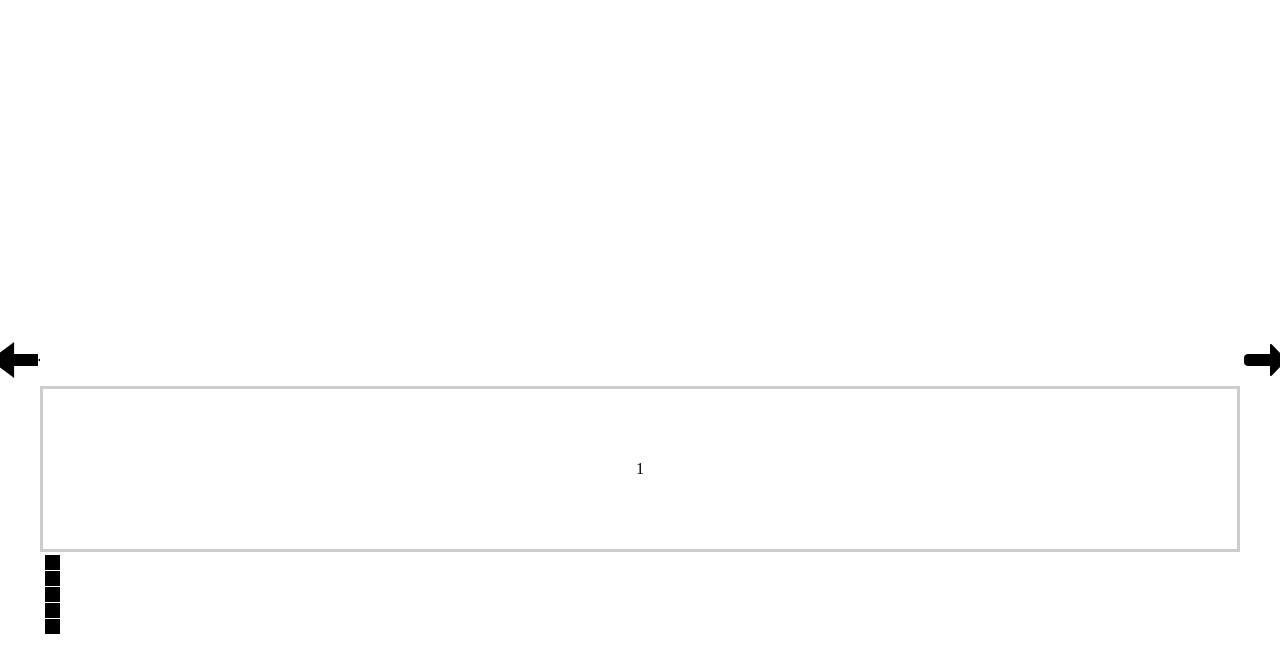
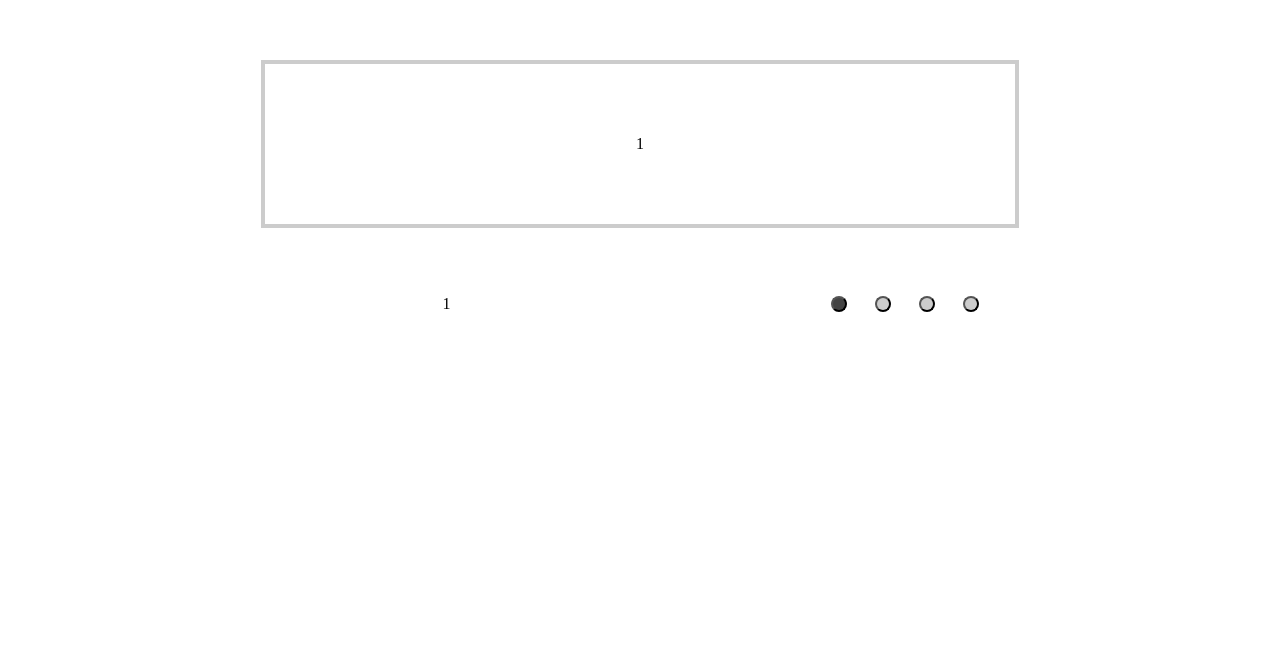
Before and after one commit to YaGrig/cssMemSlider, a plain HTML site: page cssMemSlider/index.html in a window 1280 px wide. Shown: the part 208-880 px from the top of the page. After the commit the page ends 816 px from the top, so only its background shows below. Drawn offline with Linux system fonts and the light colour scheme.

Commit message:
feat: add grid to style

```diff
--- a/cssMemSlider/index.html
+++ b/cssMemSlider/index.html
@@ -13,8 +13,7 @@
       <input type="radio" name="slider" id="slideSecond" class="buttons slideSecond">
       <input type="radio" name="slider" id="slideThird" class="buttons slideThird">
       <input type="radio" name="slider" id="slideForth" class="buttons slideForth">
-         <input type="radio" name="slider" id="slideFifth" class="buttons slideFifth">
-   <div class="slider">
+      <div class="slider sliderImg">
          <div class="wrapper">
             <div class="inner" data-inner="">
                <div class="slide" id="slide">
@@ -29,18 +28,40 @@
                <div class="slide">
                   4
                </div>
+            </div>
+         </div>
+      </div>
+      <div class="slider textSlider">
+         <div class="wrapper textWrapper">
+            <div class="inner" data-inner="">
+               <div class="slide" id="slide">
+                  1
+               </div>
                <div class="slide">
-               5
+                  2
+               </div>
+               <div class="slide">
+                  3
+               </div>
+               <div class="slide">
+                  4
                </div>
             </div>
          </div>
       </div>
-   <div id="arrows">
-      <label for="slideFirst"></label>
-      <label for="slideSecond"></label>
-      <label for="slideThird"></label>
-      <label for="slideForth"></label>
-      <label for="slideFifth"></label>
+   <div id="bullets">
+      <label for="slideFirst" class="slideFirst">
+         <button class="labelFirst" id="labelFirst"></button>
+      </label>
+      <label for="slideSecond" class="slideSecond">
+         <button class="labelSecond"></button>
+      </label>
+      <label for="slideThird" class="slideThird">
+         <button class="labelThird"></button>
+      </label>
+      <label for="slideForth" class="slideForth">
+         <button class="labelForth"></button>
+      </label>
    </div>
 </div>
 </body>
--- a/cssMemSlider/style.css
+++ b/cssMemSlider/style.css
@@ -1,29 +1,76 @@
+
+
 .wrapperAll{
    height: 100vh;
-   display: flex;
-   padding: 2rem;
-   flex-direction: column-reverse;
+   display: grid;
+   grid-template-rows: 30% 10%;
+   grid-template-columns: 70% 30%;
+   grid-template-areas: 'slider slider '
+   'textSlider bullets ';
+   justify-content: center;
+   align-items: center;
+   align-content: center;
+   margin: 0 20%;
+   grid-gap: 0;
 }
  input[type=radio]{
    visibility: hidden;
-}
-.buttons::after{
-   visibility: visible;
-   content: " ";
-   display: inline-block;
-   width: 15px;
-   height: 15px;
-   background-color: black;
-   cursor:pointer;
 }
 .inner{
    display: flex;
    flex-wrap: wrap;
    height: 400%;
 }
+#bullets {
+   align-self: center;
+   justify-self: center;
+   grid-area: bullets;
+}
+#bullets label {
+   display: inline-flex;
+   justify-content: center;
+   align-items: center;   /* visibility: hidden; */
+   width: 2.5rem;
+   height: 2.5rem;
+   border-radius:100%;
+   padding: 1rem 0 ;
+   z-index: 1;
+   cursor: pointer;
+}
+#bullets button{
+   pointer-events: none;
+   visibility: visible;
+   display: block;
+   width: 1rem;
+   height: 1rem;
+   border-radius:100%;
+   background: #ccc;
+   z-index: 0;
+}
+
+.slideFirst:checked ~ #bullets label:nth-child(1) button,
+.slideSecond:checked ~ #bullets label:nth-child(2) button,
+.slideThird:checked ~ #bullets label:nth-child(3) button,
+.slideForth:checked ~ #bullets label:nth-child(4) button {
+   background: #444;
+}
+
+.slideFirst:active ~ #bullets label:nth-child(1) button,
+.slideSecond:active ~ #bullets label:nth-child(2) button,
+.slideThird:active ~ #bullets label:nth-child(3) button,
+.slideForth:active ~ #bullets label:nth-child(4) button {
+   background: white;
+}
+
+#bullets label:nth-child(1):hover >  button,
+#bullets label:nth-child(2):hover >  button,
+#bullets label:nth-child(3):hover >  button,
+#bullets label:nth-child(4):hover >  button {
+   background: #444;
+}
 
 .slideFirst:checked ~ .slider .wrapper .inner{
-   margin-left: 0;
+   margin-left: 0%;
 }
 .slideSecond:checked ~ .slider .wrapper .inner{
    margin-left: -100%;
@@ -34,15 +81,22 @@
 .slideForth:checked ~ .slider .wrapper .inner{
    margin-left: -300%;
 }
-.slideFifth:checked ~ .slider .wrapper .inner{
-   margin-left: -400%;
-}
 .slider{
    height: 20vh;
-   border: 3px solid #ccc;
+   border: 0.3rem solid #ccc;
    background: #fff;
    z-index: 1;
 }
+.sliderImg{
+   grid-area: slider;
+}
+.textSlider{
+   height: 10vh;
+   width: 70%;
+   border: none;
+   grid-area: textSlider;
+}
+
 .wrapper{
    height: 100%;
    width: 100%;
@@ -56,34 +110,22 @@
  }
 .slide{
    width: 20%;
-   float:left;
    display: flex;
    justify-content: center;
    align-items: center;
    height: 100%;
 }
-
-.slideFirst:checked ~ #arrows label:nth-child(2),
-.slideSecond:checked ~ #arrows label:nth-child(3),
-.slideThird:checked ~ #arrows label:nth-child(4),
-.slideForth:checked ~ #arrows label:nth-child(5),
-.slideFifth:checked ~ #arrows label:nth-child(1){
-   background-image: url(./icons8-arrow-48.png);
-   height: 50px;
-   width: 50px;
-   float:right;
-   margin: 0 -50px 0 0;
-   display: block;
+@media screen and (max-width: 1000px) {
+   .wrapperAll{
+      grid-template-rows: 30% 10% 10%;
+      grid-template-columns: 1fr;
+      grid-template-areas: 'slider'
+      'bullets'
+      'textSlider';
+      justify-content: center;
+      align-items: center;
+      align-content: center;
+      margin: 0 20%;
+      grid-gap: 0;
+   }
 }
-.slideFirst:checked ~ #arrows label:nth-child(5),
-.slideSecond:checked ~ #arrows label:nth-child(1),
-.slideThird:checked ~ #arrows label:nth-child(2),
-.slideForth:checked ~ #arrows label:nth-child(3),
-.slideFifth:checked ~ #arrows label:nth-child(4){
-   background-image: url(./icons8-arrow-pointing-left-48.png);
-   height: 50px;
-   width: 50px;
-   float:left;
-   margin: 0 0 0 -50px;
-   display: block;
-}
```
Lines whose indentation alone changed are shown as unchanged.
